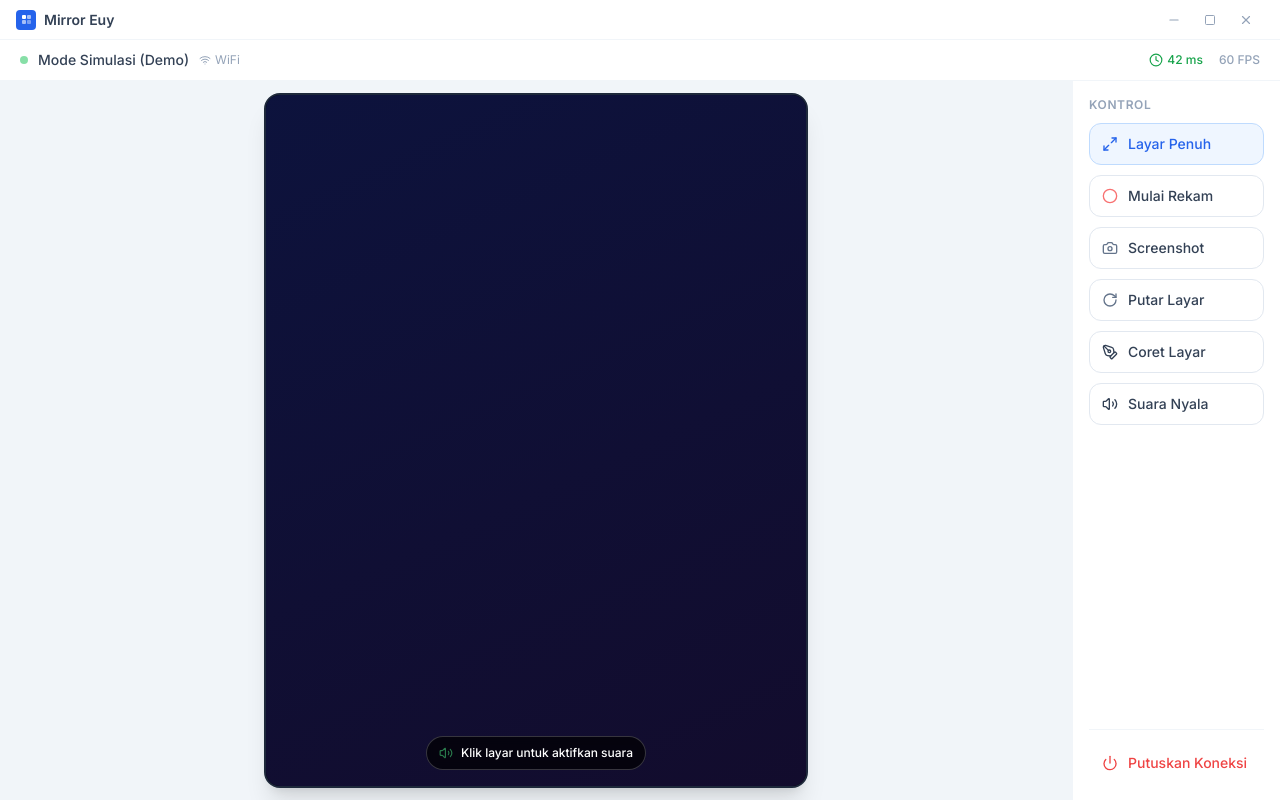
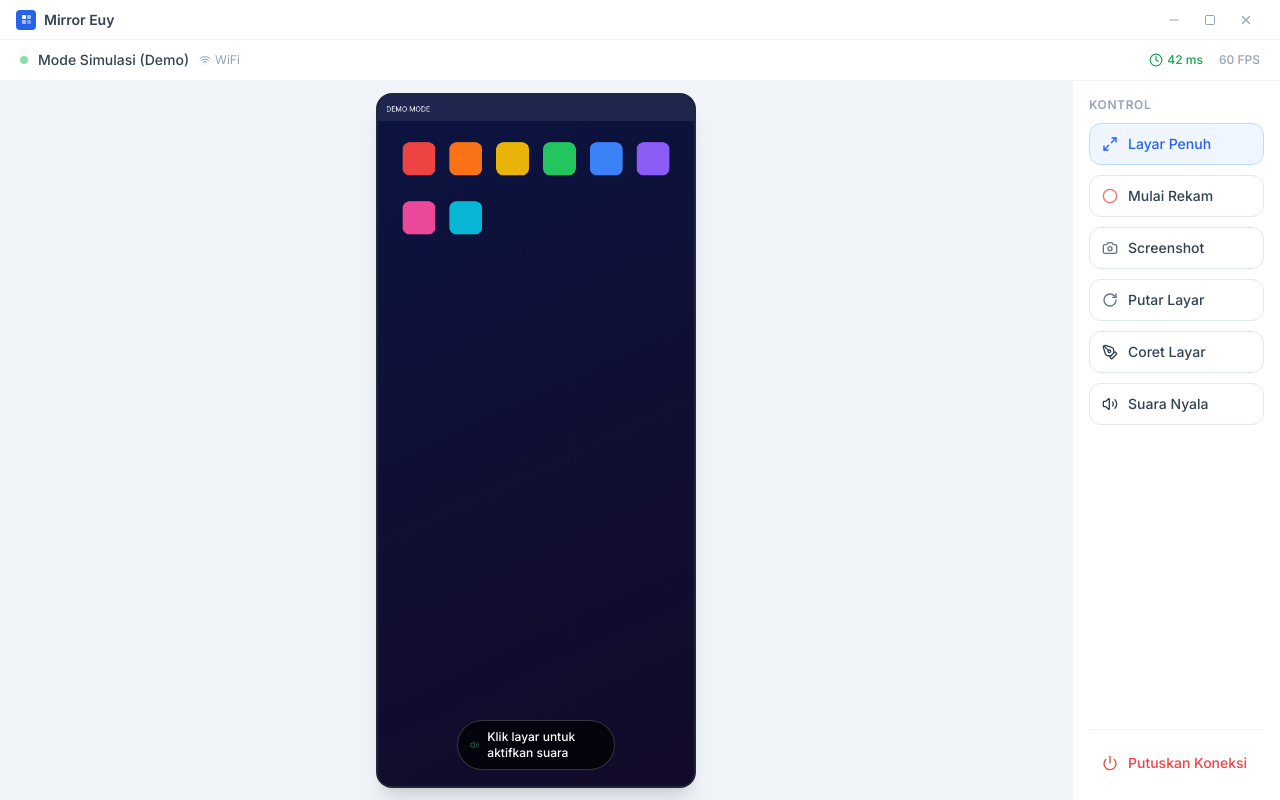
Before and after one commit to Farhan2666/mirror-euy, a React (Vite) app: page / in a window 1280 px wide. Both pictures are taken after a click on the button "Coba Mode Simulasi (Tanpa HP)". Built offline with nearby package versions, Linux system fonts and the light colour scheme.

Commit message:
fix(pc): exact ResizeObserver aspect-ratio scaling for portrait, landscape & fullscreen

```diff
--- a/src/pages/MirrorPage.tsx
+++ b/src/pages/MirrorPage.tsx
@@ -29,7 +29,9 @@ export const MirrorPage: React.FC<MirrorPageProps> = ({
   const [recSeconds, setRecSeconds] = useState(0);
   const [orientation, setOrientation] = useState<'portrait' | 'landscape'>('portrait');
   const [canvasSize, setCanvasSize] = useState({ width: 540, height: 1170 });
+  const [boxSize, setBoxSize] = useState({ width: 800, height: 600 });
 
+  const containerRef = useRef<HTMLDivElement>(null);
   const canvasRef = useRef<HTMLCanvasElement>(null);
   const wsRef = useRef<WebSocket | null>(null);
   const recorderRef = useRef<MediaRecorder | null>(null);
@@ -219,6 +221,22 @@ export const MirrorPage: React.FC<MirrorPageProps> = ({
   }, [session]);
 
   useEffect(() => {
+    const el = containerRef.current;
+    if (!el) return;
+    const updateSize = () => {
+      const pad = isFullScreen ? 0 : 24;
+      setBoxSize({
+        width: Math.max(100, el.clientWidth - pad),
+        height: Math.max(100, el.clientHeight - pad),
+      });
+    };
+    updateSize();
+    const ro = new ResizeObserver(updateSize);
+    ro.observe(el);
+    return () => ro.disconnect();
+  }, [isFullScreen]);
+
+  useEffect(() => {
     if (!isRecording) { setRecSeconds(0); return; }
     const t = setInterval(() => setRecSeconds(s => s + 1), 1000);
     return () => clearInterval(t);
@@ -312,6 +330,13 @@ export const MirrorPage: React.FC<MirrorPageProps> = ({
   const fmt = (s: number) => `${String(Math.floor(s / 60)).padStart(2,'0')}:${String(s % 60).padStart(2,'0')}`;
   const latencyColor = latency < 60 ? 'text-green-600' : latency < 110 ? 'text-yellow-600' : 'text-red-600';
 
+  const scale = Math.min(
+    boxSize.width / Math.max(1, canvasSize.width),
+    boxSize.height / Math.max(1, canvasSize.height)
+  );
+  const displayWidth = Math.max(1, Math.floor(canvasSize.width * scale));
+  const displayHeight = Math.max(1, Math.floor(canvasSize.height * scale));
+
   return (
     <div className={`flex flex-col h-full ${isFullScreen ? 'bg-black' : 'bg-slate-50'}`}>
       {/* ── Top Info Bar (hidden in fullscreen) ── */}
@@ -343,8 +368,11 @@ export const MirrorPage: React.FC<MirrorPageProps> = ({
       )}
 
       {/* ── Main Area ── */}
-      <div className="flex-1 flex overflow-hidden">
-        <div className={`flex-1 min-w-0 min-h-0 overflow-hidden flex items-center justify-center relative ${isFullScreen ? 'p-0 bg-black' : 'p-3 bg-slate-100'}`}>
+      <div className="flex-1 min-h-0 flex overflow-hidden">
+        <div
+          ref={containerRef}
+          className={`flex-1 min-w-0 min-h-0 overflow-hidden flex items-center justify-center relative ${isFullScreen ? 'p-0 bg-black' : 'p-3 bg-slate-100'}`}
+        >
           {/* Floating exit fullscreen button */}
           {isFullScreen && (
             <button
@@ -356,30 +384,26 @@ export const MirrorPage: React.FC<MirrorPageProps> = ({
             </button>
           )}
 
-          {/* Container preview: di normal ikut ukuran canvas agar tidak ada kotak hitam besar */}
+          {/* Container preview: ukuran selalu presisi mengikuti aspect ratio HP */}
           <div
-            className={`relative flex items-center justify-center ${
+            className={`relative flex items-center justify-center bg-black overflow-hidden ${
               isFullScreen
-                ? 'w-full h-full bg-black'
-                : 'max-w-full max-h-full rounded-2xl shadow-xl border-2 border-slate-800 bg-black overflow-hidden'
+                ? ''
+                : 'rounded-2xl shadow-xl border-2 border-slate-800'
             }`}
+            style={{
+              width: `${displayWidth}px`,
+              height: `${displayHeight}px`,
+            }}
           >
             <canvas
               ref={canvasRef}
               width={canvasSize.width}
               height={canvasSize.height}
               onClick={unlockAudio}
-              style={isFullScreen ? {
+              style={{
                 width: '100%',
                 height: '100%',
-                objectFit: 'contain',
-                display: 'block',
-                cursor: 'default',
-              } : {
-                maxWidth: '100%',
-                maxHeight: '100%',
-                width: 'auto',
-                height: 'auto',
                 display: 'block',
                 cursor: 'default',
               }}
```
